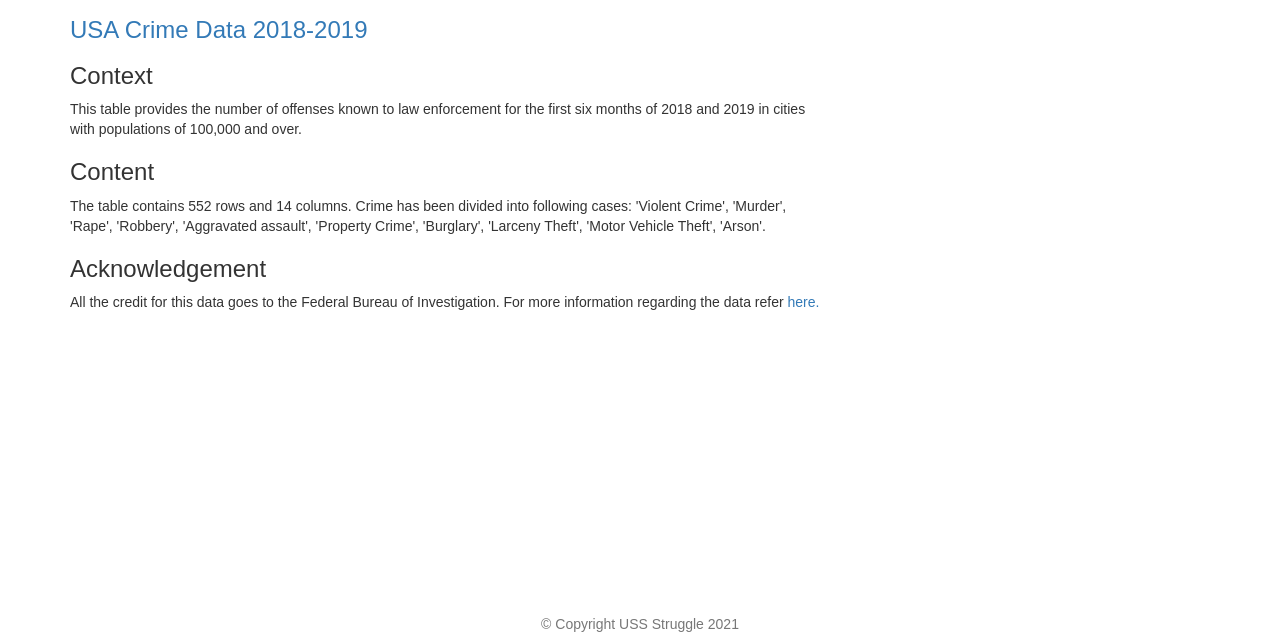
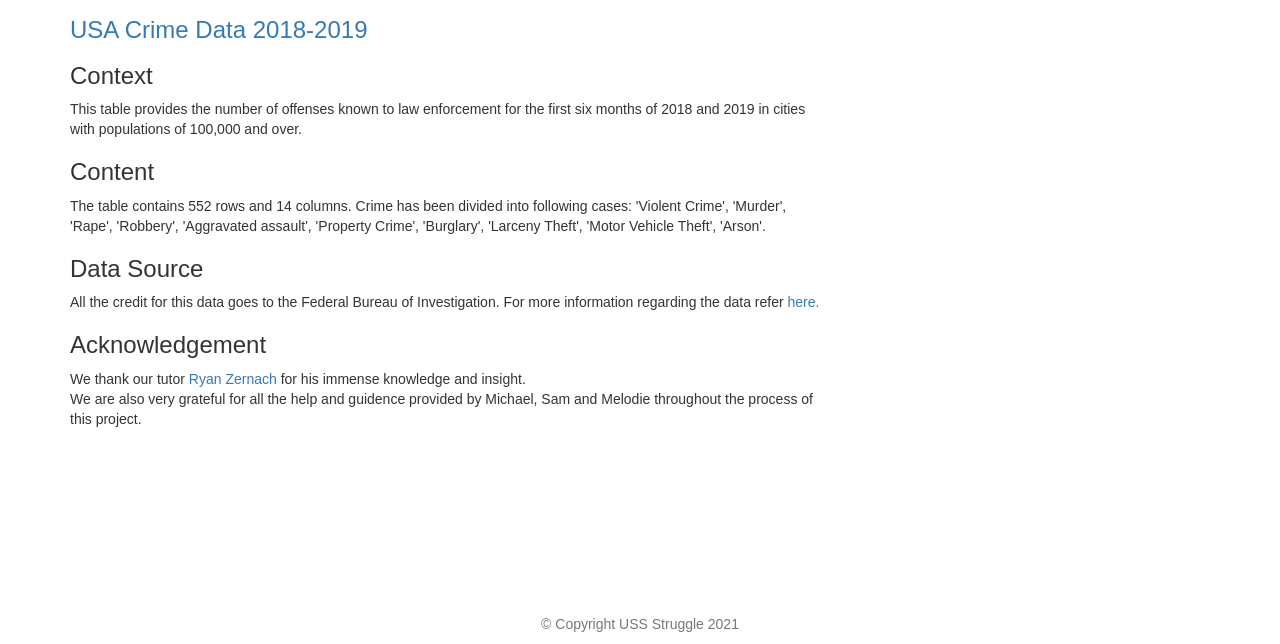
Before and after one commit to elysesulkey/National-Crime-Data-Analysis, a plain HTML site: page templates/resources.html in a window 1280 px wide. Shown: the part 156-800 px from the top of the page. Drawn offline with nearby package versions, Linux system fonts and the light colour scheme.

Commit message:
Acknowledgement changes

```diff
--- a/templates/resources.html
+++ b/templates/resources.html
@@ -84,8 +84,12 @@
             <h3>Content</h3>
             The table contains 552 rows and 14 columns. Crime has been divided into following cases: 'Violent Crime', 'Murder', 'Rape', 'Robbery', 'Aggravated assault', 'Property Crime', 'Burglary', 'Larceny Theft', 'Motor Vehicle Theft', 'Arson'.
 
+            <h3>Data Source</h3>
+            All the credit for this data goes to the Federal Bureau of Investigation. For more information regarding the data refer <a href="https://ucr.fbi.gov/crime-in-the-u.s/2019/preliminary-report">here.</a></p>
+
             <h3>Acknowledgement</h3>
-            All the credit for this data goes to the Federal Bureau of Investigation. For more information regarding the data refer <a href="https://ucr.fbi.gov/crime-in-the-u.s/2019/preliminary-report">here.</a></p>
+            We thank our tutor <a href="https://ryan.zernach.com/">Ryan Zernach</a> for his immense knowledge and insight.
+            <p>We are also very grateful for all the help and guidence provided by Michael, Sam and Melodie throughout the process of this project. </p>
         </article>
       </div>
 
```
Also changed, not shown: templates/index.html (+1 -1 lines), templates/visualizations.html (+1 -1 lines), 1 other file.
